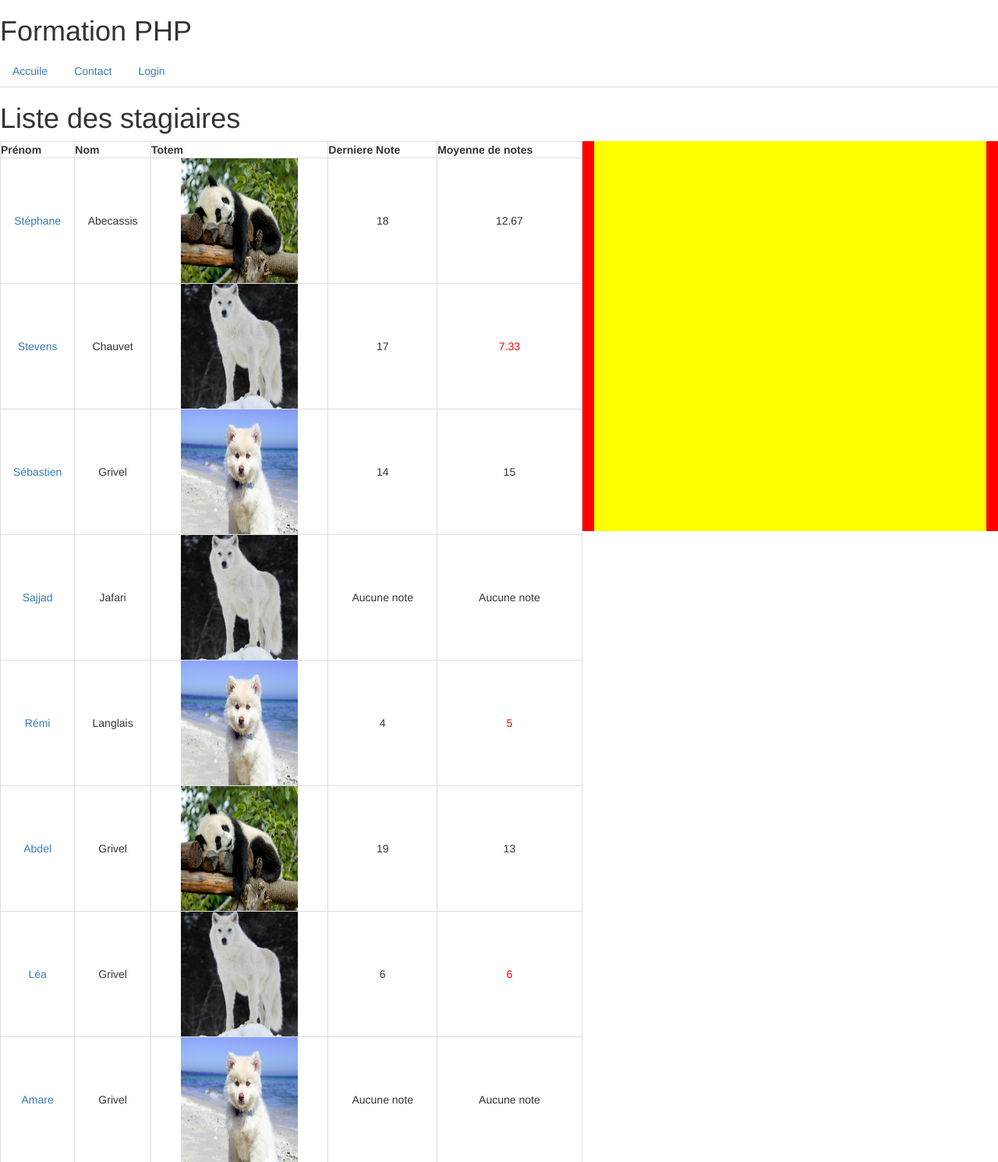
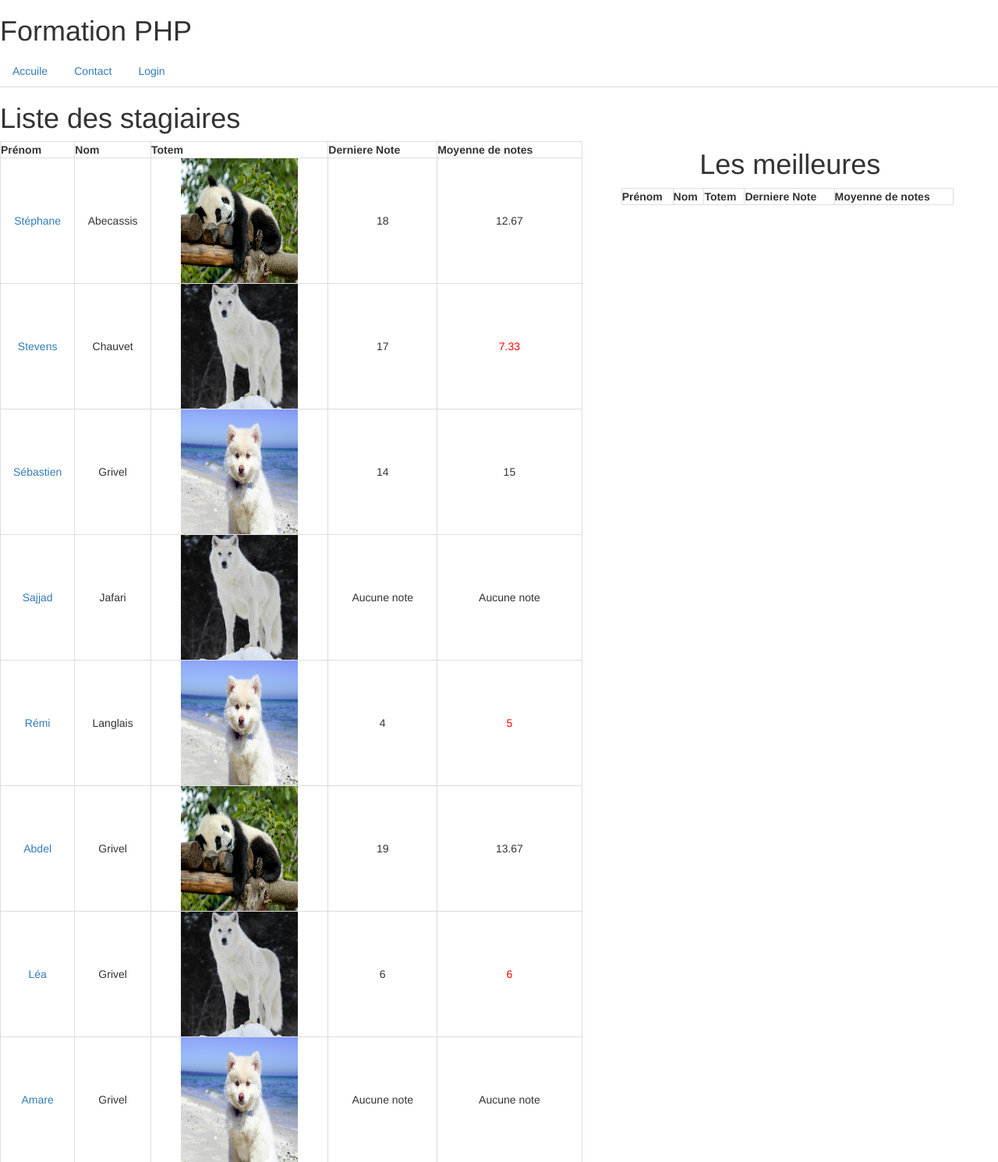
Before and after one commit to sajjad-jafari97/PHP, a PHP site: page / in a window 1280 px wide. Shown: the top 1490 px of the page at 78% size. Run offline with PHP 8.4, Linux system fonts and the light colour scheme; lists and menus that the app fills with data are empty.

Commit message:
exercise

```diff
--- a/firstlesson/css/style.css
+++ b/firstlesson/css/style.css
@@ -5,7 +5,7 @@ table{
 }
 table img{
   width: 150px;
-  height: 160px
+  height: 160px;
 }
 
 table td{
--- a/firstlesson/datasource.php
+++ b/firstlesson/datasource.php
@@ -10,7 +10,7 @@ function listeStagiaires(){
   array('nom' => 'grivel', 'prenom' => 'sébastien', 'totem' => 'dog.jpeg', 'notes' => array(9,22,14) , 'password' => 4444),
   array('nom' => 'jafari', 'prenom' => 'sajjad', 'totem' => 'wolf.jpg', 'notes' => array() , 'password' => 5555),
   array('nom' => 'langlais', 'prenom' => 'rémi', 'totem' => 'dog.jpeg', 'notes' => array(9,2,4) , 'password' => 6666),
-  array('nom' => 'grivel', 'prenom' => 'abdel', 'totem' => 'an1.jpg', 'notes' => array(8,12,19) , 'password' => 7777),
+  array('nom' => 'grivel', 'prenom' => 'abdel', 'totem' => 'an1.jpg', 'notes' => array(8,14,19) , 'password' => 7777),
   array('nom' => 'grivel', 'prenom' => 'léa', 'totem' => 'wolf.jpg', 'notes' => array(4,8,6) , 'password' => 8888),
   array('nom' => 'grivel', 'prenom' => 'amare', 'totem' => 'dog.jpeg', 'notes' => array() , 'password' => 3333),
   array('nom' => 'grivel', 'prenom' => 'nadia', 'totem' => 'an1.jpg', 'notes' => array(6,15,16) , 'password' => 9999),
--- a/firstlesson/form.php
+++ b/firstlesson/form.php
@@ -5,4 +5,8 @@
 echo'<p>objet:' .$_POST['objet']. '</p>';
 echo'<p>objet:' .$_POST['message']. '</p>';
 
+
+
+
+
  ?>
--- a/firstlesson/header.php
+++ b/firstlesson/header.php
@@ -4,7 +4,7 @@
     <meta charset="utf-8">
     <title></title>
     <link rel="stylesheet" href="https://maxcdn.bootstrapcdn.com/bootstrap/3.3.7/css/bootstrap.min.css">
-    <link rel="stylesheet" href="/css/style.css">
+    <link rel="stylesheet" href="css/style.css">
   </head>
   <body calss="container">
     <h1>Formation PHP</h1>
--- a/firstlesson/index.php
+++ b/firstlesson/index.php
@@ -7,6 +7,7 @@ $stagiaires = listeStagiaires();
 
 
 $title = "Liste des stagiaires";
+$title2 = " Les meilleures";
 
  ?>
 
@@ -33,7 +34,7 @@ $title = "Liste des stagiaires";
         echo '<tr>';
         echo '<td>'.'<a href="stagiaire_details.php?nom='.$s['prenom'].'">'. majusculeIntiale($s['prenom']).'</a>' .'</td>';
         echo '<td>'. majusculeIntiale($s['nom']).'</td>';
-        echo '<td><img src="img/'.$s['totem'] .'"> </td>';
+        echo '<td><img src="img/'.$s['totem'] .'" class="images"> </td>';
         // echo '<td>' . $s['notes'][2] . '</td>';
         echo '<td>'. derniereNote($s['notes']) .'</td>';
 
@@ -53,12 +54,27 @@ $title = "Liste des stagiaires";
 
     </table>
 
+     <h1 style="text-align:center"> <?php echo $title2 ?> </h1>
+    <table class="col-md-4 table-bordered " style=" height:auto; margin-left:50px">
 
-    <aside class="col-md-5" style="background:red; height:auto">
-      <div class="" style="background:yellow; height:500px; margin:auto">
+      <tr>
+        <th>Prénom</th>
+        <th>Nom</th>
+        <th>Totem</th>
+        <th>Derniere Note</th>
+        <th>Moyenne de notes</th>
 
-      </div>
-    </aside>
+      </tr>
+      <?php
+      foreach($stagiaires as $s){
+        $moyenne = moyenne($s['notes'], 2);
+
+      }
+       ?>
+
+
+
+    </table>
 
 <?php
   include('footer.php')
--- a/firstlesson/lib/function.php
+++ b/firstlesson/lib/function.php
@@ -70,4 +70,7 @@ return $output;
 
 
 
+
+
+
  ?>
```
Also changed, not shown: firstlesson/form-log.php (added, +8 -0 lines), firstlesson/log.php (+7 -2 lines).
